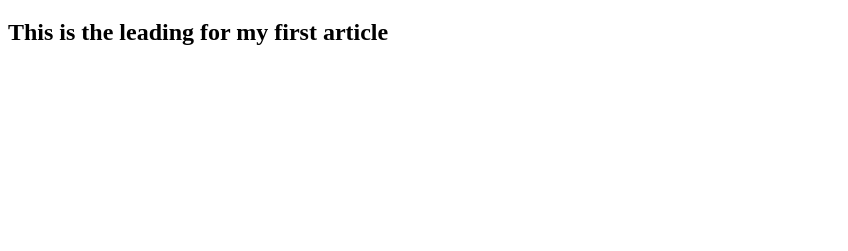
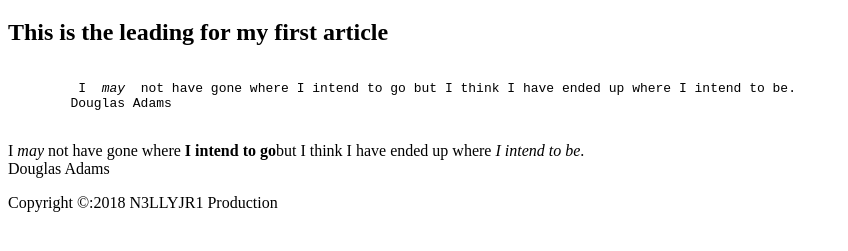
Before and after one commit to N3LLYJR1/HTMLTextStructure, a plain HTML site: page index.html in a window 1280 px wide. Shown: the part 87-338 px from the top of the page, without its empty margins (0-848 px from the left). Drawn offline with Linux system fonts and the light colour scheme.

Commit message:
intial commit

```diff
--- a/index.html
+++ b/index.html
@@ -24,9 +24,28 @@
      </section>
 
    </main>
-   <aside></aside>
+   <aside>
+     <articles class="articles">
+       <pre>
+         I <em> may </em> not have gone where I intend to go but I think I have ended up where I intend to be.
+        Douglas Adams
+       </pre>
+     </article>
+    </aside>
+
+<articles class="articles">
+       <p>
+         I <em> may </em> not have gone where <wbr><strong>I intend to go</strong>but I think I have ended up where <i>I intend to be</i>.
+        <br>Douglas Adams
+       </p>
+     </article>
+    </aside>
 
 
+    <footer>
+    Copyright &copy:2018
+    N3LLYJR1 Production
+    </footer>
 
 
 
```
